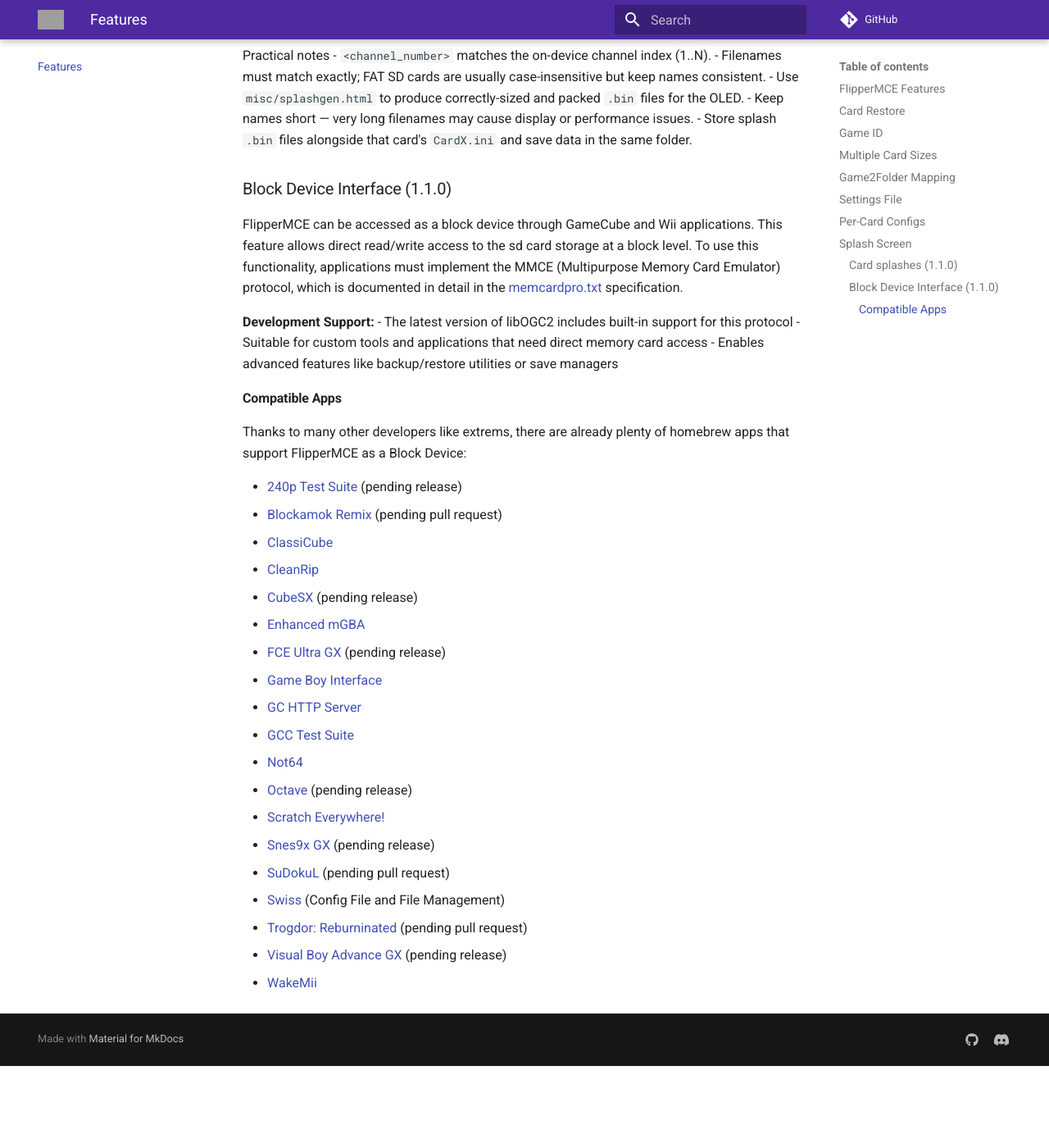
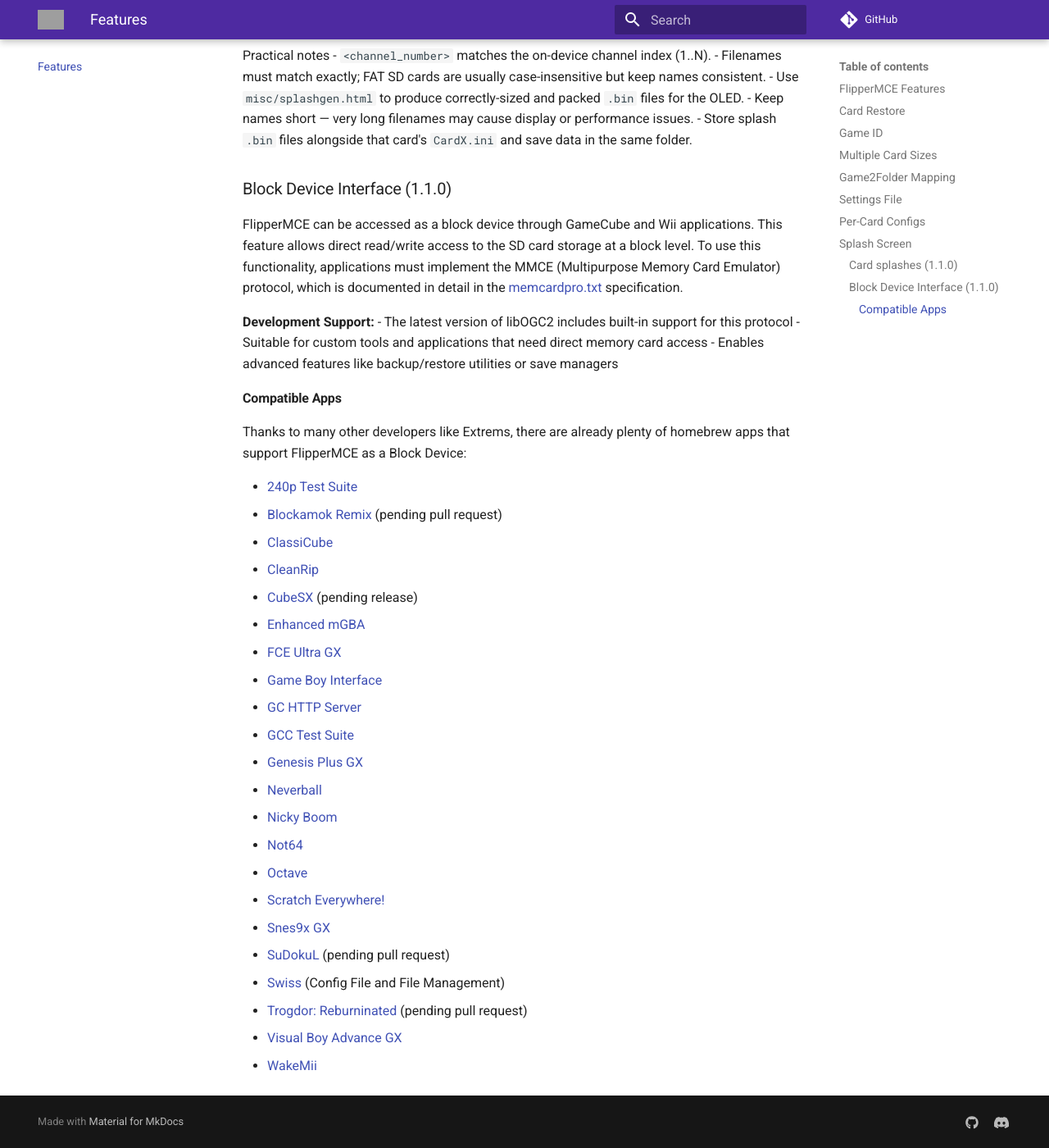
Before and after one commit to FlipperMCE/flippermce.github.io, an MkDocs documentation site: the page built from docs/features.md, in a window 1280 px wide and 1400 px high, scrolled down 3878 px. Shown: the whole window at 82% size. Built offline with MkDocs 1.6.1 and Material for MkDocs 9.7.7, drawn with Linux system fonts in a browser that asks for light colours; before the commit the page ends 5178 px from its top, so only the background shows below that; grey boxes are pictures that could not be loaded.

Commit message:
doc: Update compatible apps

```diff
--- a/docs/features.md
+++ b/docs/features.md
@@ -145,7 +145,7 @@
 
 ### Block Device Interface (1.1.0)
 
-FlipperMCE can be accessed as a block device through GameCube and Wii applications. This feature allows direct read/write access to the sd card storage at a block level. To use this functionality, applications must implement the MMCE (Multipurpose Memory Card Emulator) protocol, which is documented in detail in the [memcardpro.txt](https://github.com/FlipperMCE/firmware/blob/143044d067805e424b9267949c0c64b18f61ec91/doc/mcp/memcardpro.txt) specification.
+FlipperMCE can be accessed as a block device through GameCube and Wii applications. This feature allows direct read/write access to the SD card storage at a block level. To use this functionality, applications must implement the MMCE (Multipurpose Memory Card Emulator) protocol, which is documented in detail in the [memcardpro.txt](https://github.com/FlipperMCE/firmware/blob/143044d067805e424b9267949c0c64b18f61ec91/doc/mcp/memcardpro.txt) specification.
 
 **Development Support:**
 - The latest version of libOGC2 includes built-in support for this protocol
@@ -154,24 +154,27 @@
 
 #### Compatible Apps
 
-Thanks to many other developers like extrems, there are already plenty of homebrew apps that support FlipperMCE as a Block Device:
+Thanks to many other developers like Extrems, there are already plenty of homebrew apps that support FlipperMCE as a Block Device:
 
-- [240p Test Suite](https://artemiourbina.itch.io/240p-test-suite) (pending release)
+- [240p Test Suite](https://artemiourbina.itch.io/240p-test-suite)
 - [Blockamok Remix](https://mode8fx.itch.io/blockamok-remix) (pending pull request)
 - [ClassiCube](https://www.classicube.net/download/gamecube)
 - [CleanRip](https://github.com/emukidid/cleanrip)
 - [CubeSX](https://github.com/emukidid/pcsxgc) (pending release)
 - [Enhanced mGBA](https://github.com/extremscorner/emgba)
-- [FCE Ultra GX](https://github.com/dborth/fceugx) (pending release)
+- [FCE Ultra GX](https://github.com/dborth/fceugx)
 - [Game Boy Interface](https://www.gc-forever.com/wiki/index.php?title=Game_Boy_Interface)
 - [GC HTTP Server](https://github.com/emukidid/gchttpserver)
 - [GCC Test Suite](https://github.com/greenwave-1/GTS)
+- [Genesis Plus GX](https://github.com/ekeeke/Genesis-Plus-GX)
+- [Neverball](https://github.com/extremscorner/neverball)
+- [Nicky Boom](https://github.com/emukidid/Nicky-Boum)
 - [Not64](https://github.com/extremscorner/not64)
-- [Octave](https://github.com/mholtkamp/octave) (pending release)
+- [Octave](https://github.com/mholtkamp/octave)
 - [Scratch Everywhere!](https://github.com/ScratchEverywhere/ScratchEverywhere)
-- [Snes9x GX](https://github.com/dborth/snes9xgx) (pending release)
+- [Snes9x GX](https://github.com/dborth/snes9xgx)
 - [SuDokuL](https://mode8fx.itch.io/sudokul) (pending pull request)
 - [Swiss](https://github.com/emukidid/swiss-gc) (Config File and File Management)
 - [Trogdor: Reburninated](https://mode8fx.itch.io/trogdor-reburninated) (pending pull request)
-- [Visual Boy Advance GX](https://github.com/dborth/vbagx) (pending release)
+- [Visual Boy Advance GX](https://github.com/dborth/vbagx)
 - [WakeMii](https://github.com/emukidid/wakemii)
```
